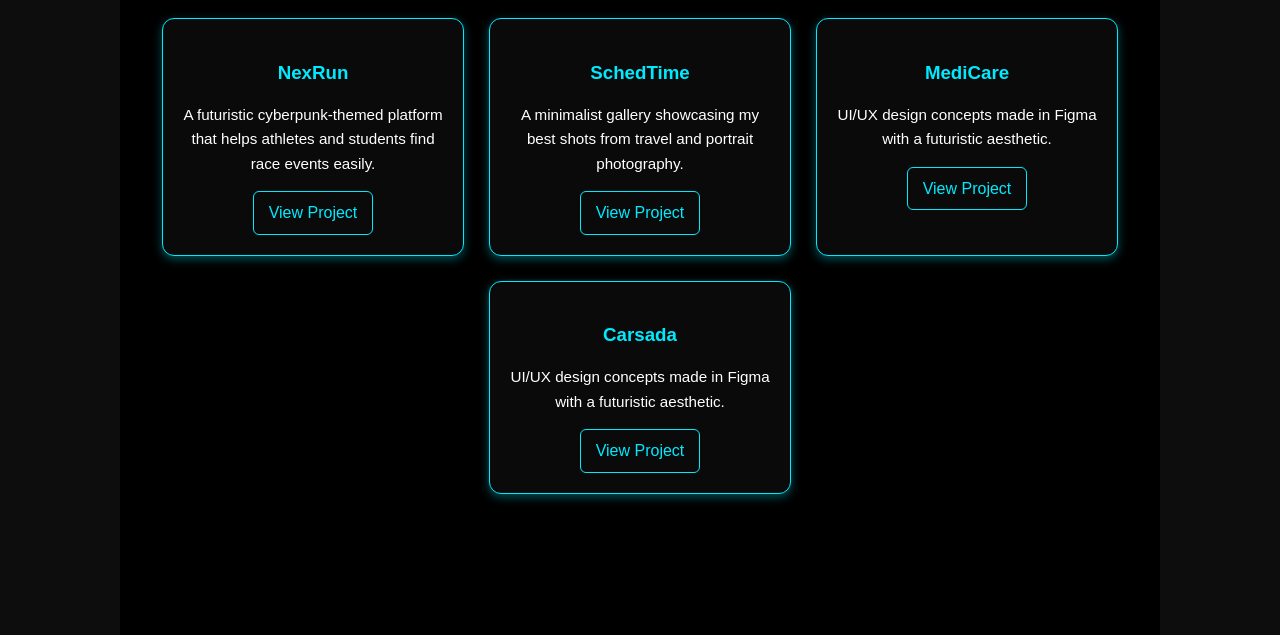
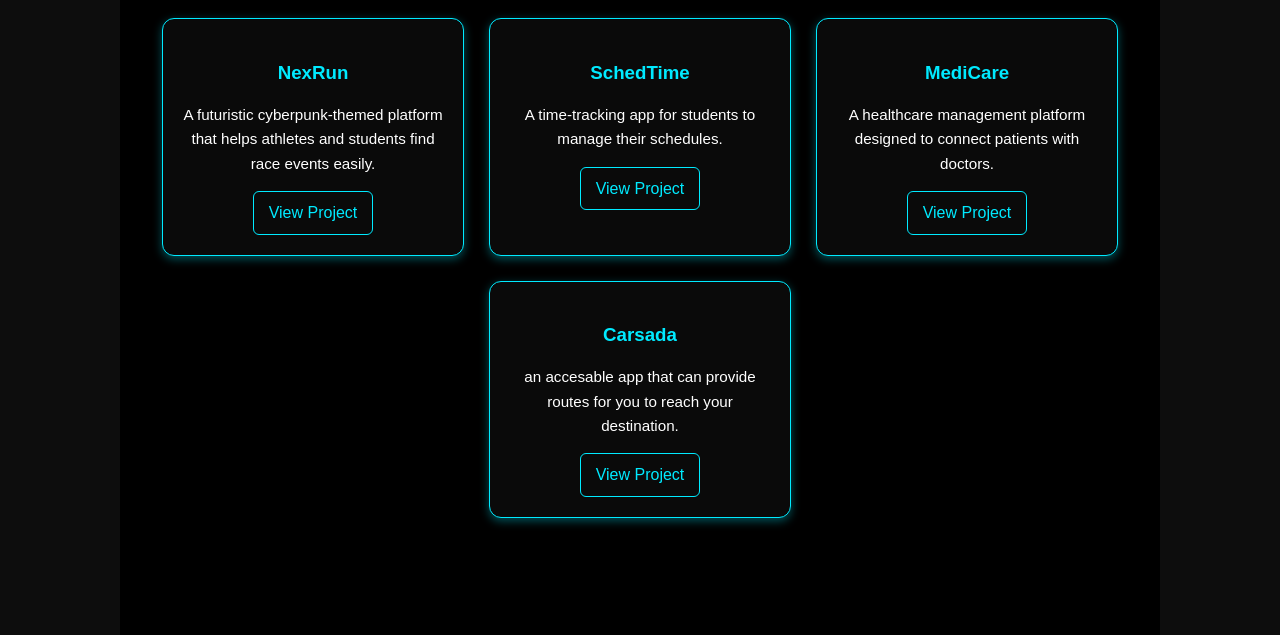
Before and after one commit to salinas1234567890/hakdog, a plain HTML site: page index.html in a window 1280 px wide. Shown: the part 665-1300 px from the top of the page. Drawn offline with Linux system fonts and the light colour scheme.

Commit message:
Updated project

```diff
--- a/index.html
+++ b/index.html
@@ -36,17 +36,17 @@
       </div>
       <div class="project-card">
         <h3>SchedTime</h3>
-        <p>A minimalist gallery showcasing my best shots from travel and portrait photography.</p>
+        <p>A time-tracking app for students to manage their schedules.</p>
         <a href="https://www.figma.com/design/WpcMfm2z7nqrjRIHc89JQY/prototype?t=H1M3v29wxzKfVSgk-1" class="button">View Project</a>
       </div>
       <div class="project-card">
         <h3>MediCare</h3>
-        <p>UI/UX design concepts made in Figma with a futuristic aesthetic.</p>
+        <p>A healthcare management platform designed to connect patients with doctors.</p>
         <a href="https://www.figma.com/design/kP2FhLfmCrzOuoK3FuXB0T/prototype?t=H1M3v29wxzKfVSgk-1" class="button">View Project</a>
       </div>
     <div class="project-card">
         <h3>Carsada</h3>
-        <p>UI/UX design concepts made in Figma with a futuristic aesthetic.</p>
+        <p>an accesable app that can provide routes for you to reach your destination.</p>
         <a href="https://carsadaapp.vercel.app/?fbclid=IwY2xjawNu7nJleHRuA2FlbQIxMABicmlkETFXUE9HcVJ5OXFCOGJrUU9NAR5Pp5josQmntEvZRALgdtbdf_0E3slaEq9vjiOFdjcVTh8a21jcoGqF3pyZoA_aem_w1NcYAbWEuQa0KCR1EGeBw" class="button">View Project</a>
       </div>
     </div>
```
